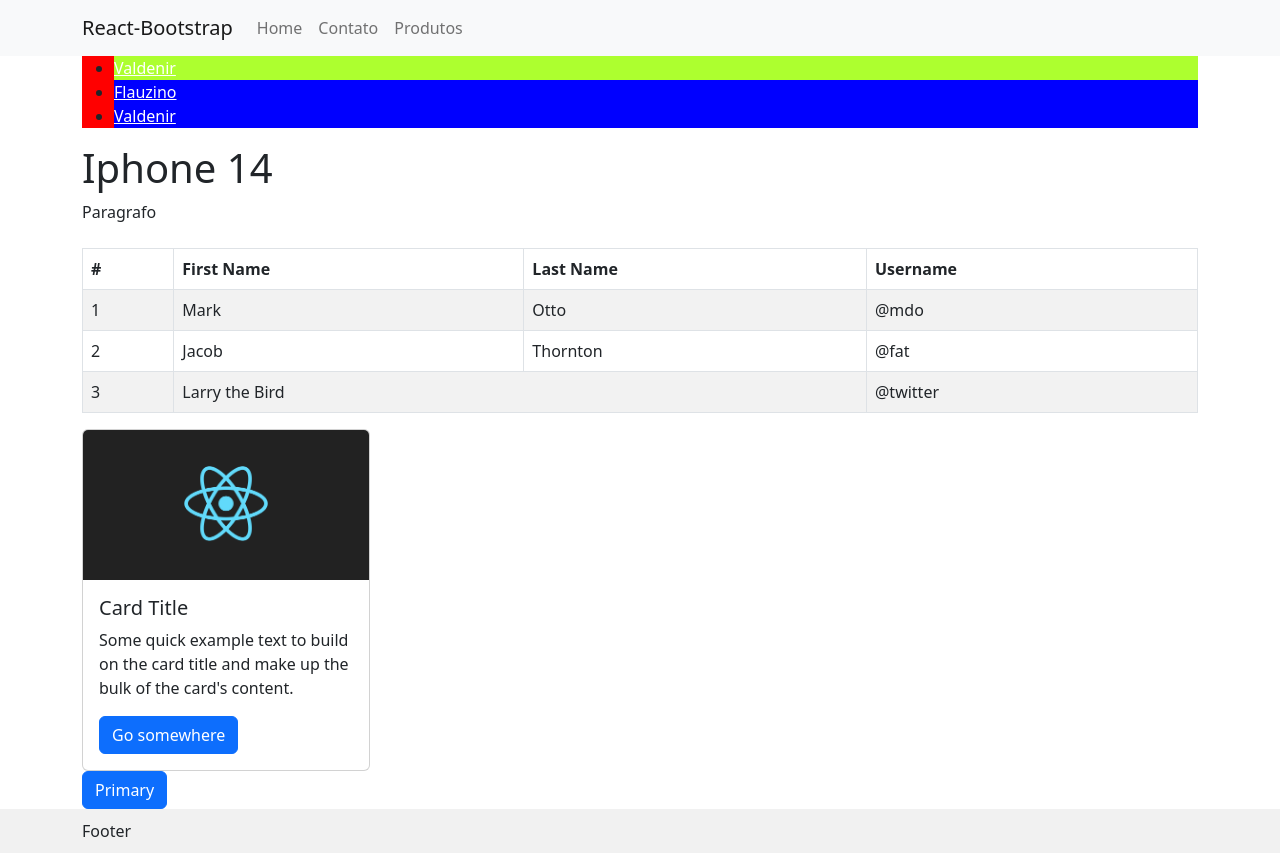
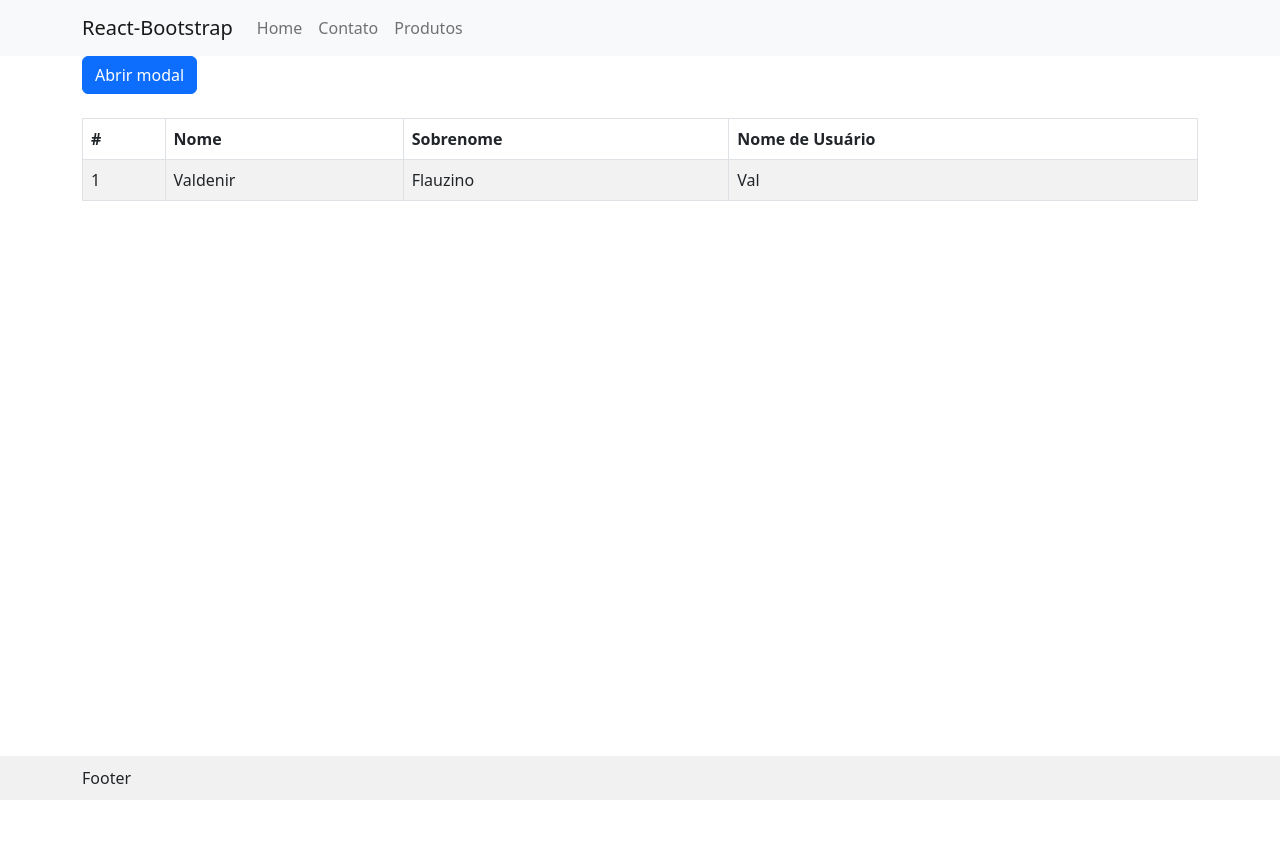
Before and after one commit to Kedon/curso-react-app-basic-01, a React (Create React App) app: page / in a window 1280 px wide. After the commit the page ends 800 px from the top, so only its background shows below. Built offline with nearby package versions, Linux system fonts and the light colour scheme.

Commit message:
Projeto Git

```diff
--- a/src/screens/home/Home.jsx
+++ b/src/screens/home/Home.jsx
@@ -1,61 +1,94 @@
-import React from 'react';
+import React, { useState } from 'react';
 import './home.scss';
-import Button from 'react-bootstrap/Button';
-import Table from 'react-bootstrap/Table';
-import Card from 'react-bootstrap/Card';
+import { Button, Table, Card, Form, Modal } from 'react-bootstrap'
+
 
 const Home = () => {
 
+    const [modal, showModal] = useState(false)
+
+    const [fields, mudaCampo] = useState({
+        name: '',
+        lastName: '',
+        userName: ''
+    })
+
+    const [rows, setRows] = useState([])
+
+    function toggleModal(){
+        showModal(!modal)
+    }
+
+    function changeInputField(e) {
+        console.log(e)
+        const { name, value } = e.target
+        console.log(name, value)
+        mudaCampo({
+            ...fields,
+            [name]: value
+        })
+    }
+
+    function handleAddField() {
+        console.log(fields)
+    }
+
     return (
         <div className="home-layout">
-            <div className="rixon">
-                <div className="joao-vitor">
-                    <ul>
-                        <li className="active">
-                            <a href="/home">Valdenir</a>
-                        </li>
-                        <li><a href="/products">Flauzino</a></li>
-                        <li><a href="/react">Valdenir</a></li>
-                    </ul>
-                </div>
-            </div>
-            <div className="celular">
-                <div className="iphone">
-                    <h1>Iphone 14</h1>
-                    <p>Paragrafo</p>
-                </div>
-            </div>
+            <Modal show={modal}>
+                <Modal.Header closeButton>
+                    <Modal.Title>Modal title</Modal.Title>
+                </Modal.Header>
 
+                <Modal.Body>
+                    <Form.Group className="mb-3" controlId="formBasicEmail">
+                        <Form.Label>Nome</Form.Label>
+                        <Form.Control name="name" type="text" value={fields.name} placeholder="Seu nome" onChange={changeInputField} />
+                        <Form.Text className="text-muted">
+                            We'll never share your email with anyone else.
+                        </Form.Text>
+                    </Form.Group>
+
+                    <Form.Group className="mb-3" controlId="formBasicPassword">
+                        <Form.Label>Sobrenome</Form.Label>
+                        <Form.Control name="lastName" type="text" value={fields.lastName} placeholder="Sobrenome" onChange={changeInputField} />
+                    </Form.Group>
+
+                    <Form.Group className="mb-3" controlId="formBasicPassword">
+                        <Form.Label>User name</Form.Label>
+                        <Form.Control name="userName" type="text" value={fields.userName} placeholder="Nome de usuário" onChange={changeInputField} />
+                    </Form.Group>
+
+                </Modal.Body>
+
+                <Modal.Footer>
+                    <Button variant="secondary" onClick={toggleModal}>Close</Button>
+                    <Button variant="primary"  onClick={handleAddField}>Save changes</Button>
+                </Modal.Footer>
+            </Modal>
+
+            <Button variant="primary" onClick={toggleModal}>
+                Abrir modal
+            </Button>
             <Table striped bordered hover className="mt-4">
                 <thead>
                     <tr>
                         <th>#</th>
-                        <th>First Name</th>
-                        <th>Last Name</th>
-                        <th>Username</th>
+                        <th>Nome</th>
+                        <th>Sobrenome</th>
+                        <th>Nome de Usuário</th>
                     </tr>
                 </thead>
                 <tbody>
                     <tr>
                         <td>1</td>
-                        <td>Mark</td>
-                        <td>Otto</td>
-                        <td>@mdo</td>
-                    </tr>
-                    <tr>
-                        <td>2</td>
-                        <td>Jacob</td>
-                        <td>Thornton</td>
-                        <td>@fat</td>
-                    </tr>
-                    <tr>
-                        <td>3</td>
-                        <td colSpan={2}>Larry the Bird</td>
-                        <td>@twitter</td>
+                        <td>Valdenir</td>
+                        <td>Flauzino</td>
+                        <td>Val</td>
                     </tr>
                 </tbody>
             </Table>
-            <div className="content">
+            {/* <div className="content">
                 <Card style={{ width: '18rem' }}>
                     <Card.Img variant="top" src={require('../../assets/img/logo-og.png')} />
                     <Card.Body>
@@ -67,8 +100,8 @@ const Home = () => {
                         <Button variant="primary">Go somewhere</Button>
                     </Card.Body>
                 </Card>
-            </div>
-            <Button variant="primary">Primary</Button>{' '}
+            </div> */}
+            {/* <Button variant="primary">Primary</Button>{' '} */}
         </div>
     )
 };
```
